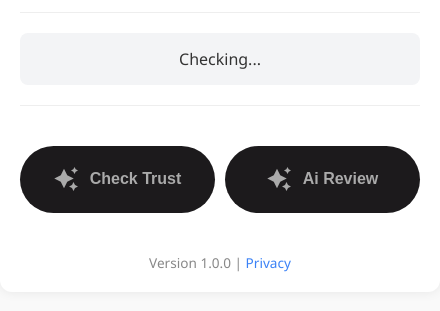
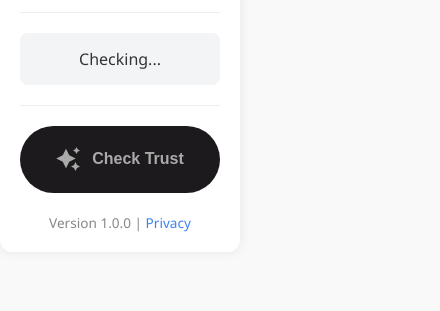
Before and after one commit to GungunRaniSahu/TrustAi, a browser extension: page frontend/popup.html in a window 400 px wide. Shown: the part 119-430 px from the top of the page, 440 px wide, since content can reach past the window. Drawn offline with Linux system fonts and the light colour scheme.

Commit message:
improved ui

```diff
--- a/frontend/popup.html
+++ b/frontend/popup.html
@@ -24,7 +24,7 @@
     <div id="result">Checking...</div>
 
     <hr>
-<div class="Trust">
+
     <button class="btn" id="check-btn">
       <svg height="24" width="24" fill="#FFFFFF" viewBox="0 0 24 24" class="sparkle">
         <path d="M10,21.236,6.755,14.745.264,11.5,6.755,8.255,10,1.764l3.245,6.491L19.736,11.5l-6.491,3.245ZM18,21l1.5,3L21,21l3-1.5L21,18l-1.5-3L18,18l-3,1.5ZM19.333,4.667,20.5,7l1.167-2.333L24,3.5,21.667,2.333,20.5,0,19.333,2.333,17,3.5Z"></path>
@@ -32,15 +32,6 @@
       <span class="text">Check Trust</span>
     </button>
 
-
-        <button class="btn" id="ai-review-btn">
-
-      <svg height="24" width="24" fill="#FFFFFF" viewBox="0 0 24 24" class="sparkle">
-        <path d="M10,21.236,6.755,14.745.264,11.5,6.755,8.255,10,1.764l3.245,6.491L19.736,11.5l-6.491,3.245ZM18,21l1.5,3L21,21l3-1.5L21,18l-1.5-3L18,18l-3,1.5ZM19.333,4.667,20.5,7l1.167-2.333L24,3.5,21.667,2.333,20.5,0,19.333,2.333,17,3.5Z"></path>
-      </svg>
-      <span class="text">Ai Review </span>
-    </button>
-</div>
     <div class="footer">
       Version 1.0.0 |
       <a href="#" style="color:#3b82f6; text-decoration: none;">Privacy</a>
```
